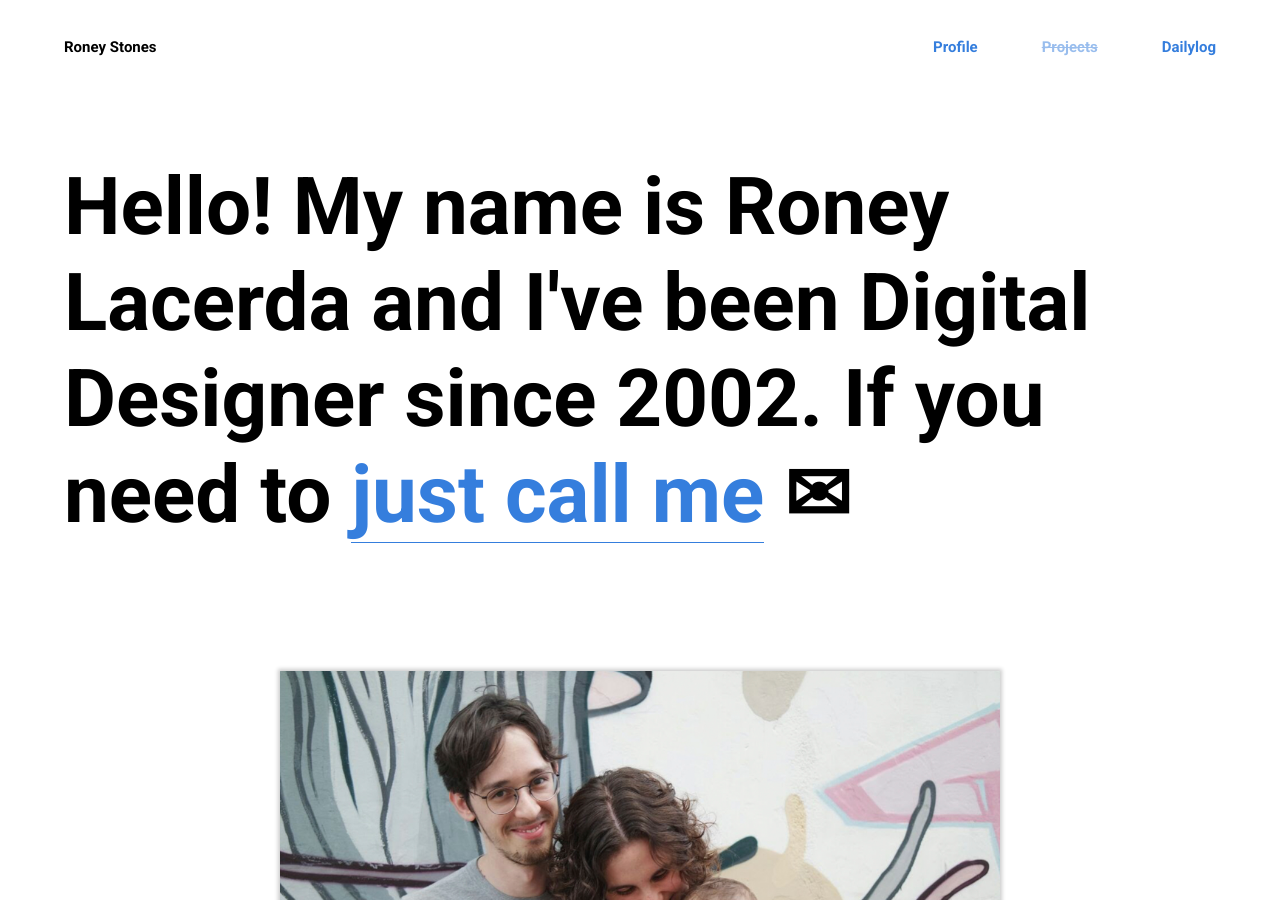
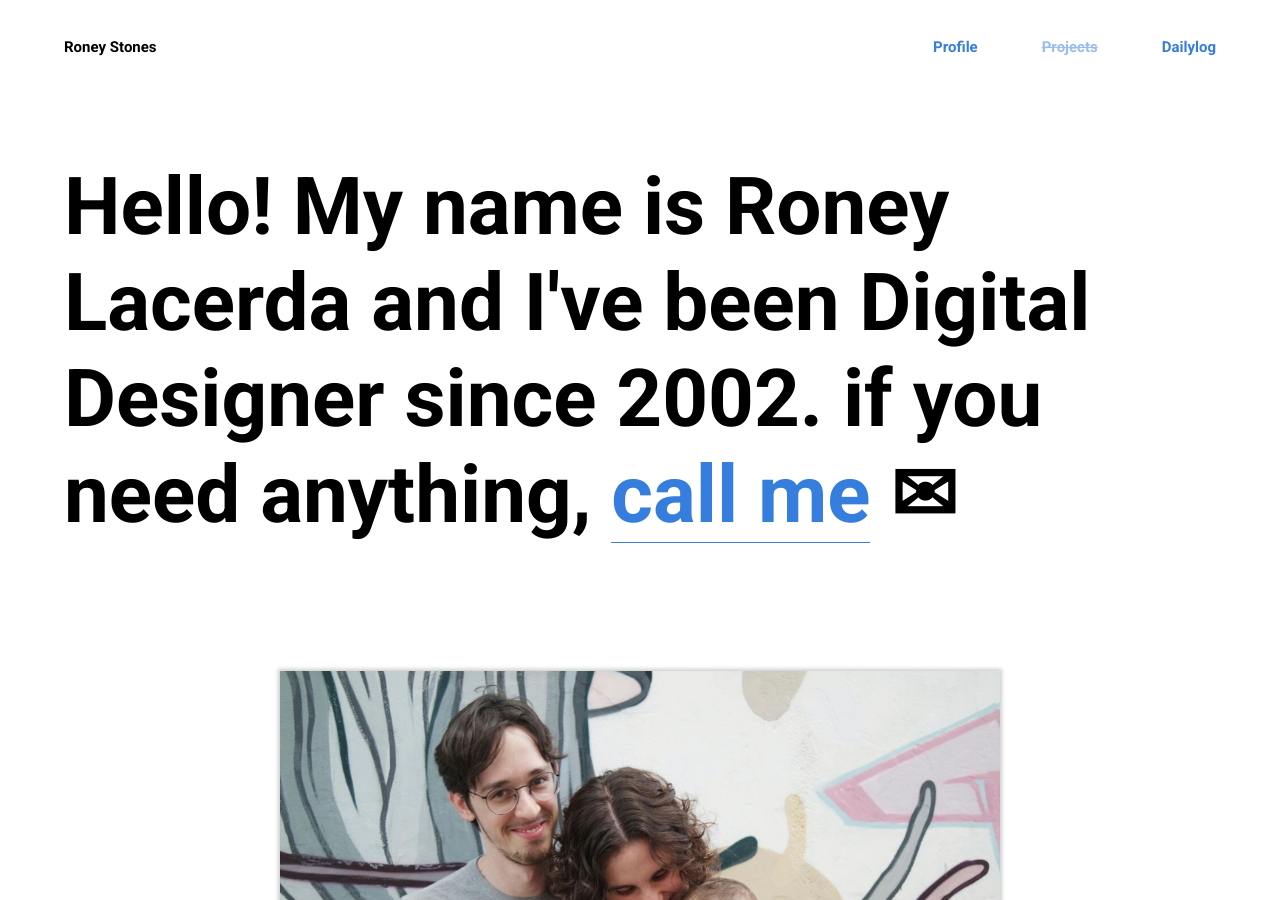
Before and after one commit to roneystones/roneystones, a Jekyll site: the page built from index.html, in a window 1280 px wide and 900 px high. Built offline with Jekyll 4.4.1, drawn with Linux system fonts in a browser that asks for light colours.

Commit message:
altera h1

```diff
--- a/index.html
+++ b/index.html
@@ -5,7 +5,7 @@ description:
 ---
 
 <header>
-  <h1>Hello! My name is Roney Lacerda and I've been Digital Designer since 2002. If you need to <a href="mailto:roneylacerda@gmail.com?Subject=Olá!%20(contato%20pelo%20site)">just call me</a> ✉</h1>
+  <h1>Hello! My name is Roney Lacerda and I've been Digital Designer since 2002. if you need anything, <a href="mailto:roneylacerda@gmail.com?Subject=Olá!%20(contato%20pelo%20site)">call me</a> ✉</h1>
 </header>
 
 <section class="container">
```
